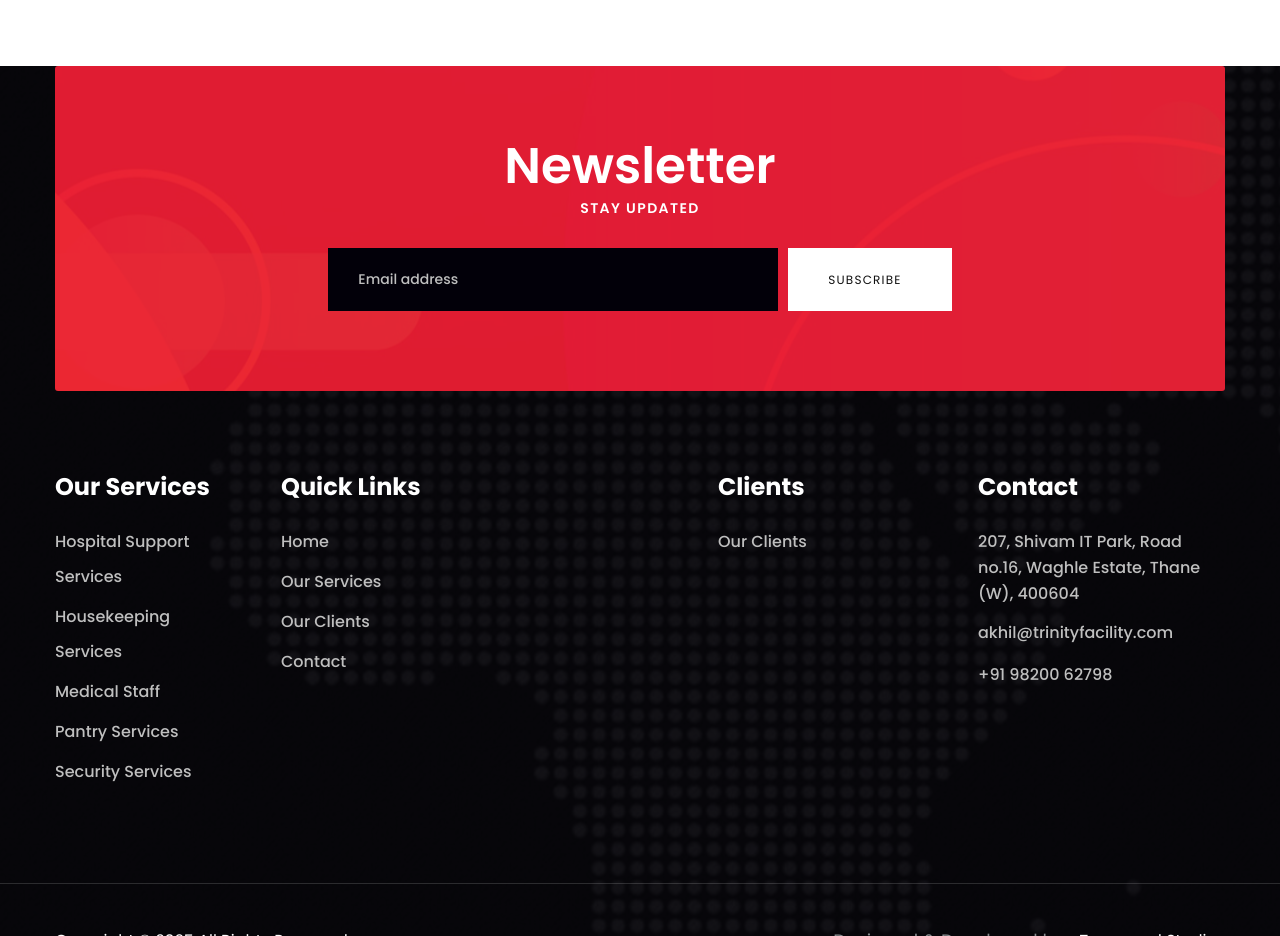
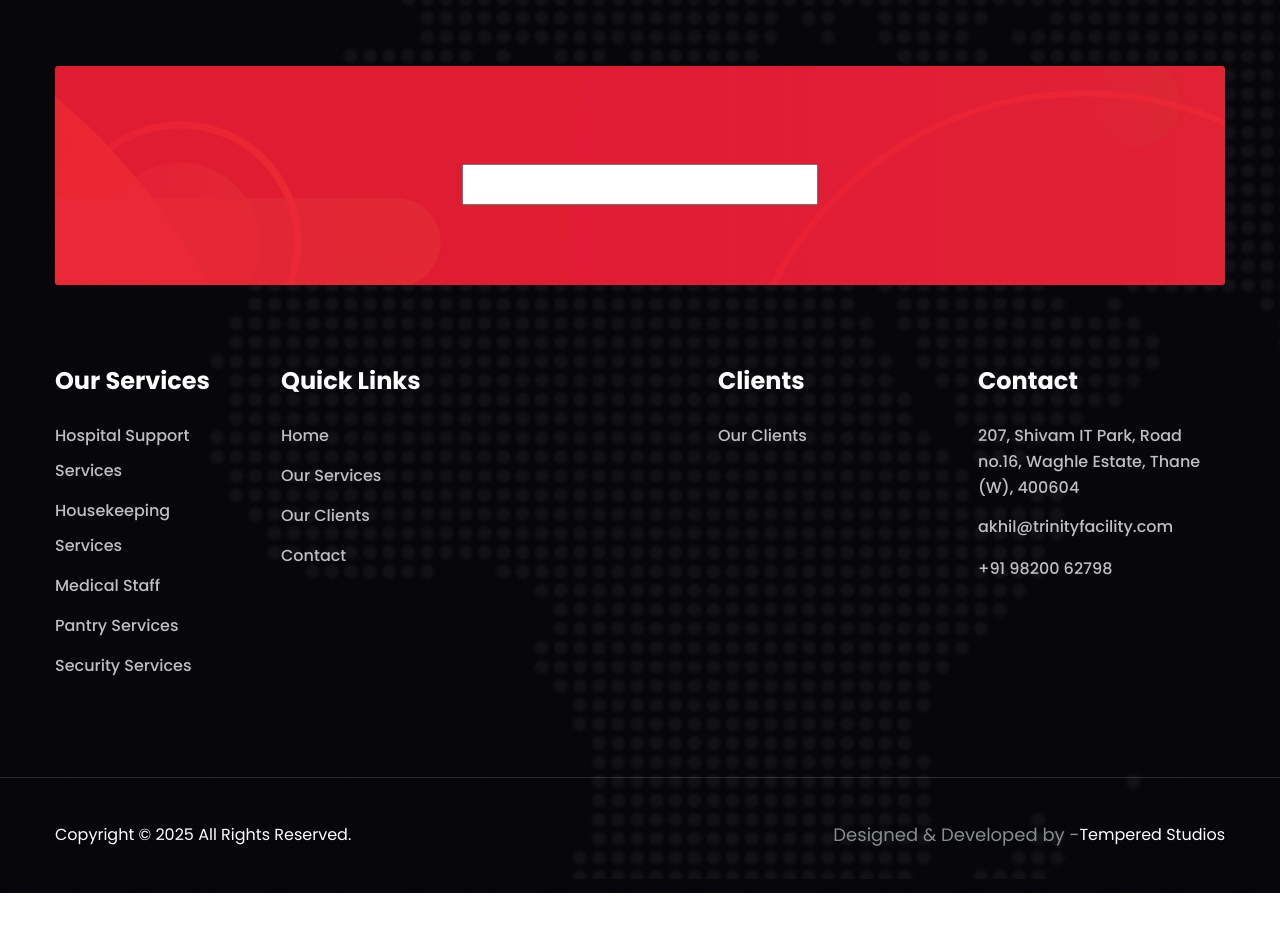
Before and after one commit to Sagar-Karaniya/Trinityfacility, a plain HTML site: page blog.html in a window 1280 px wide. Shown: the part 4180-5116 px from the top of the page. After the commit the page ends 5073 px from the top, so only its background shows below. Drawn offline with Linux system fonts and the light colour scheme; files whose address does not match are found by name.

Commit message:
eighth commit

```diff
--- a/blog.html
+++ b/blog.html
@@ -610,16 +610,16 @@
                 background-image: url(assets/images/backgrounds/newsletter-one-bg.jpg);
               "
             ></div>
-            <h3 class="newsletter-one__title">Newsletter</h3>
-            <p class="newsletter-one__sub-title">Stay updated</p>
+            <h3 class="newsletter-one__title"></h3>
+            <p class="newsletter-one__sub-title"></p>
             <div class="newsletter-one__form mc-form" data-url="MC_FORM_URL">
-              <input type="email" name="EMAIL" placeholder="Email address" />
-              <button type="submit" class="newsletter-one__btn">
+              <input type="" name="" placeholder="" />
+              <!-- <button type="" class="newsletter-one__btn">
                 <span>
                   Subscribe
                   <i class="icon-arrow"></i>
                 </span>
-              </button>
+              </button> -->
             </div>
             <!-- /.subscribe-one__form -->
             <div class="mc-form__response"></div>
```
Also changed, not shown: blog-details.html (+5 -5 lines), case-single.html (+5 -5 lines), event-management.html (+5 -5 lines), hospital-support-services.html (+5 -5 lines), housekeeping-services.html (+5 -5 lines), index-dark.html (+5 -5 lines), index-one-page.html (+5 -5 lines), medical-staff.html (+5 -5 lines), pantry-services.html (+5 -5 lines), portfolio-details.html (+5 -5 lines), professional-security-services.html (+5 -5 lines), services-details.html (+5 -5 lines), services.html (+5 -5 lines), team-details.html (+5 -5 lines), 1 more files.
